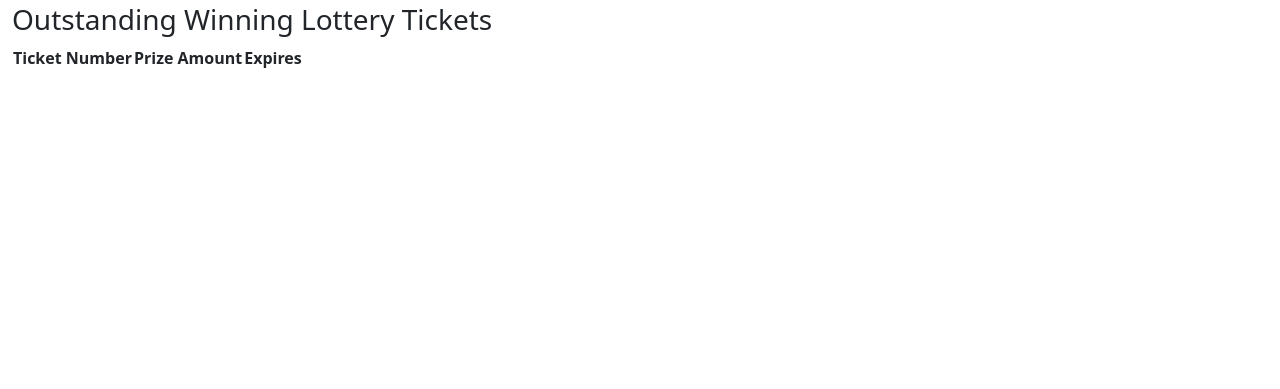
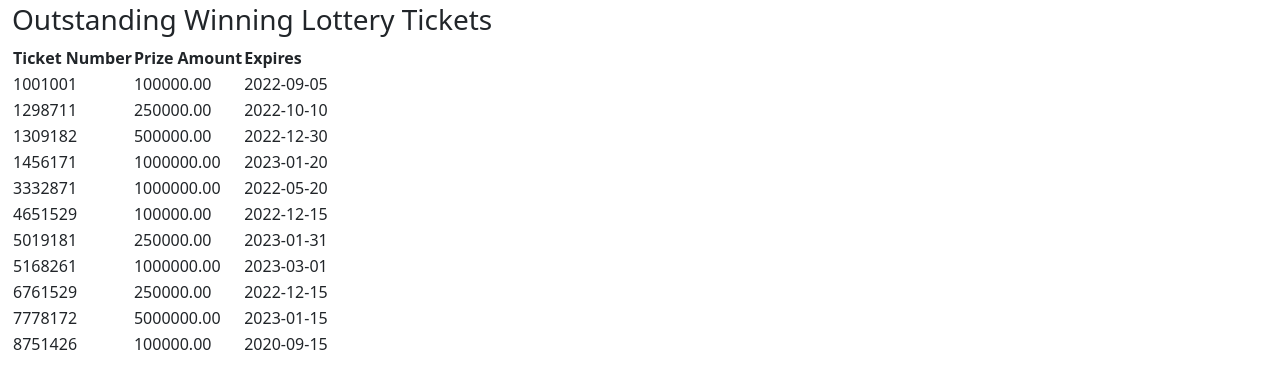
Before and after one commit to LeilaC1/LotteryTickets, a plain HTML site: page index.html in a window 1280 px wide. Shown: the part 109-498 px from the top of the page. Drawn offline with nearby package versions, Linux system fonts and the light colour scheme.

Commit message:
finished code along

```diff
--- a/index.html
+++ b/index.html
@@ -46,6 +46,8 @@
   </tr>
   </thead>
   <tbody id="winningTicketsTblBody">
+
+
   </tbody>
  </table>
 
@@ -58,7 +60,7 @@
 
 
 
-
+<script src="scripts/index.js"></script>
     <script src="https://cdn.jsdelivr.net/npm/bootstrap@5.3.2/dist/js/bootstrap.bundle.min.js" integrity="sha384-C6RzsynM9kWDrMNeT87bh95OGNyZPhcTNXj1NW7RuBCsyN/o0jlpcV8Qyq46cDfL" crossorigin="anonymous"></script>
 
 </body>
--- a/scripts/index.js
+++ b/scripts/index.js
@@ -17,7 +17,22 @@ let winningTickets = [
    window.onload = init;
 
    function init(){
+       loadWinningTicketsTable();
+   }
 
-    loadWinningTicketsTable();
+   function loadWinningTicketsTable(){
+       let tbody = document.getElementById("winningTicketsTblBody");
+       for (let i = 0; i < winningTickets.length; i++){
+           buildTicketRow(tbody, winningTickets[i]);
+       }
+   }
 
+   function buildTicketRow(tbody, theTicket){
+       let row = tbody.insertRow(-1);
+       let cell1 = row.insertCell(0);
+       cell1.innerHTML = theTicket.tixNum;
+       let cell2 = row.insertCell(1);
+       cell2.innerHTML = theTicket.prize.toFixed(2);
+       let cell3 = row.insertCell(2);
+       cell3.innerHTML = theTicket.expires;
    }
```
